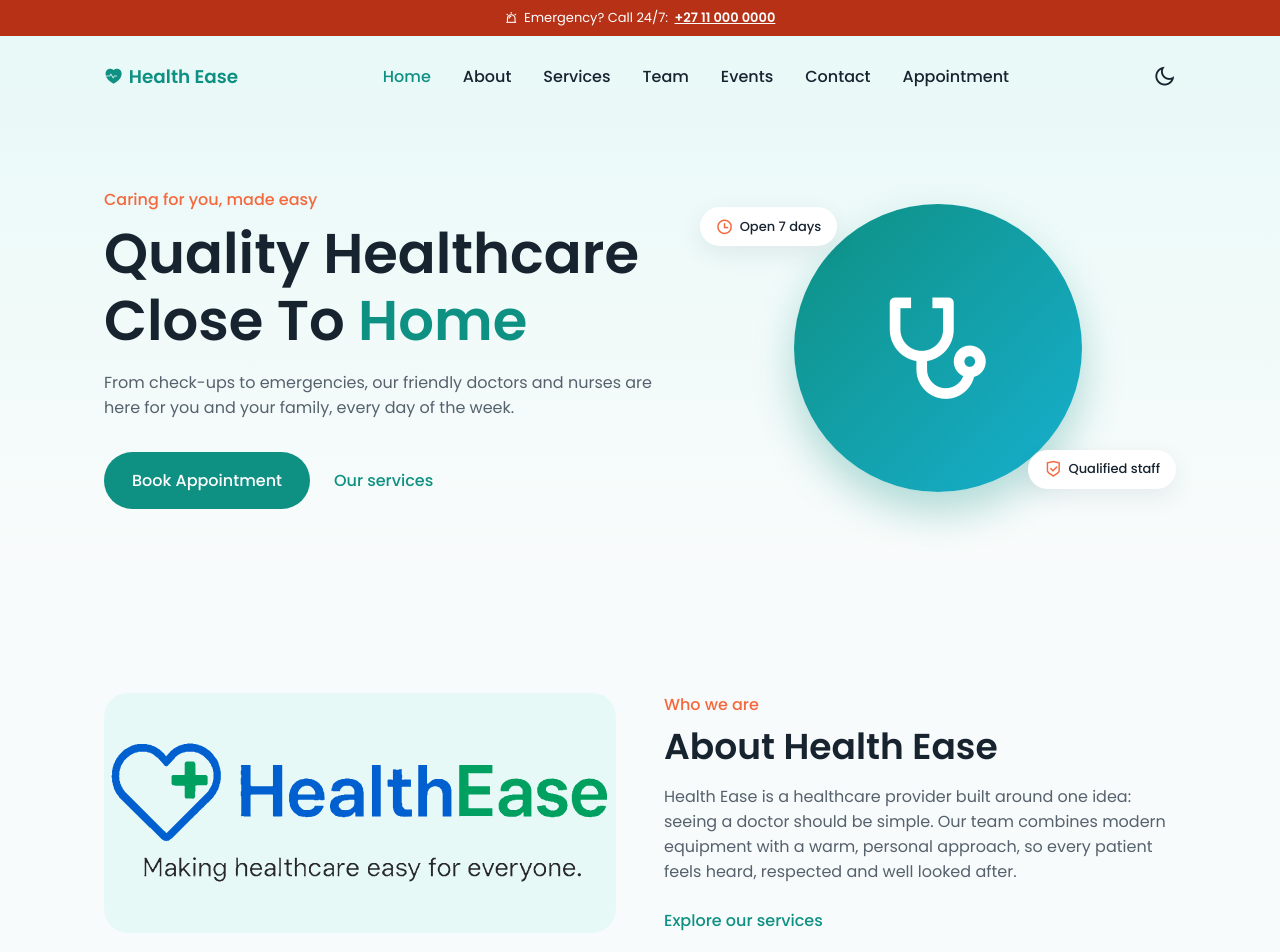
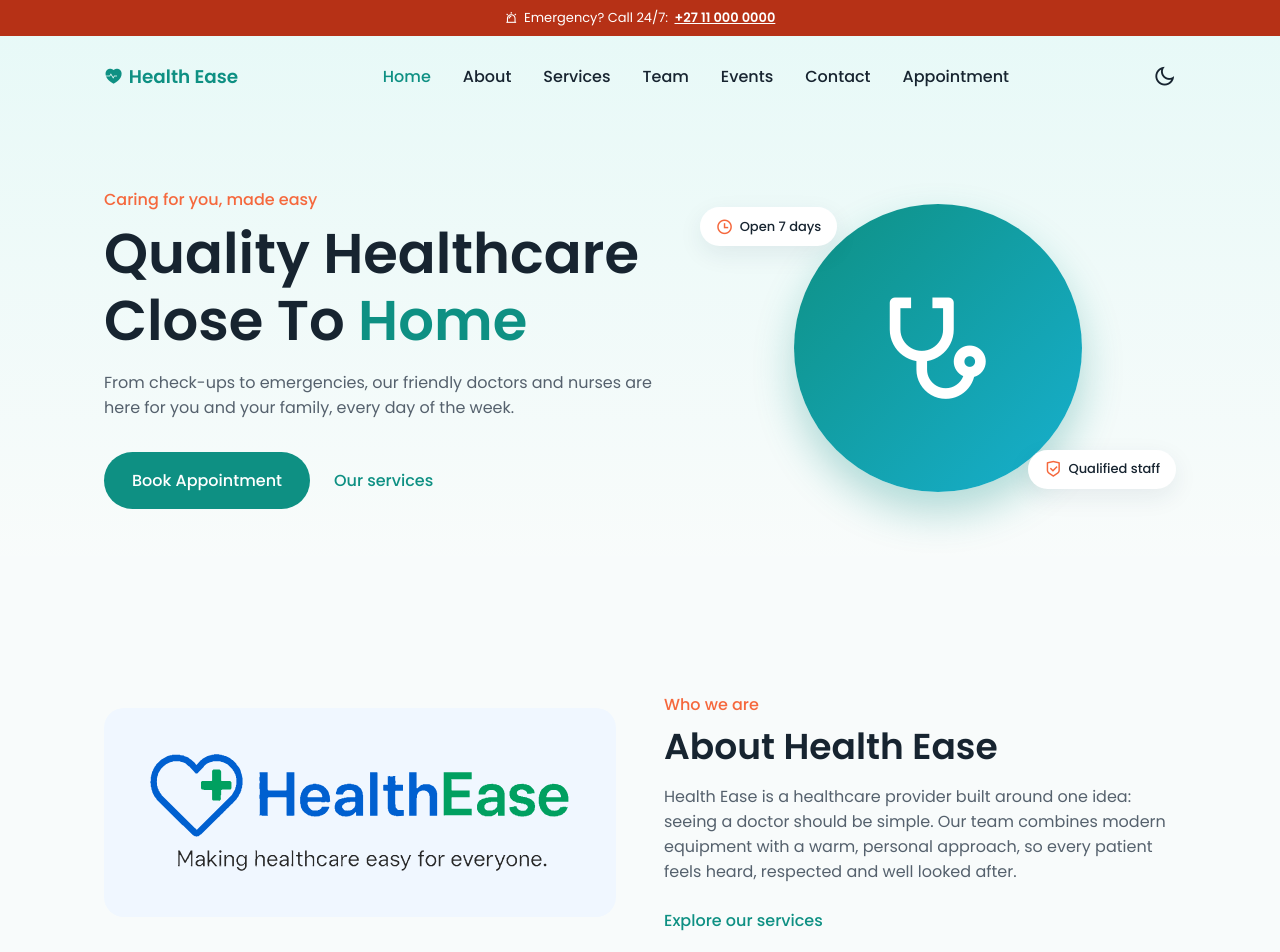
Before and after one commit to ndilisa/health-ease-landing-page, a plain HTML site: page index.html in a window 1280 px wide. Shown: the top 952 px of the page. Drawn offline with nearby package versions, Linux system fonts and the light colour scheme; some icons are missing.

Commit message:
Refractor .about_visual section
Restored CSS variables and styles for layout, themes, and components.

```diff
--- a/styles.css
+++ b/styles.css
@@ -86,7 +86,20 @@ button { background: none; border: 0; cursor: pointer; font: inherit; color: inh
 
 /*=============== ABOUT & EVENTS ===============*/
 .about__container, .events__container { align-items: center; row-gap: 2.5rem; }
-.about__visual { display: grid; place-items: center; height: 15rem; border-radius: 1.5rem; background: var(--first-light); color: var(--first-color); font-size: 6rem; }
+.about__visual {
+    display: flex;
+    justify-content: center;
+    align-items: center;
+    background: #f0f7ff;
+    border-radius: 20px;
+    padding: 40px;
+}
+
+.about__logo {
+    width: 100%;
+    max-width: 500px;
+    height: auto;
+}
 .about__description, .events__description, .services__description { margin-bottom: 1.5rem; }
 .events__info { background: var(--container-color); border-left: 4px solid var(--accent-color); padding: 1rem 1.25rem; border-radius: .75rem; box-shadow: var(--shadow); margin-bottom: 1.5rem; }
 .events__info h3 { font-size: var(--h3-size); margin-bottom: .25rem; }
```
